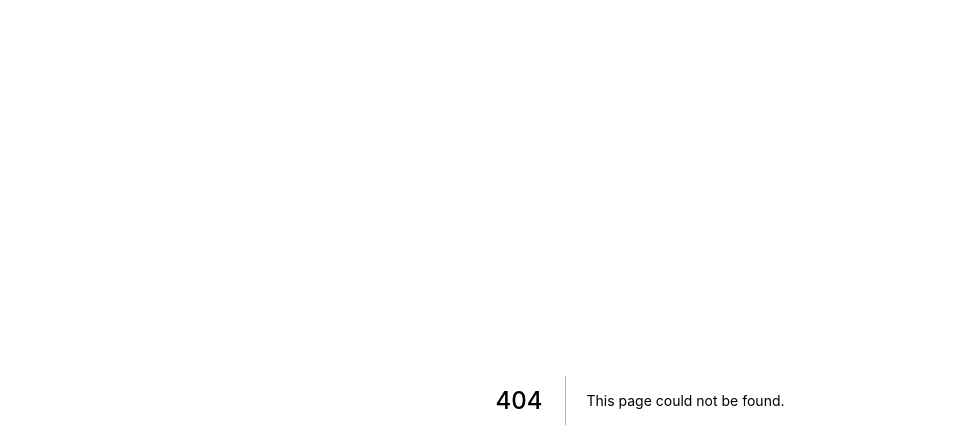
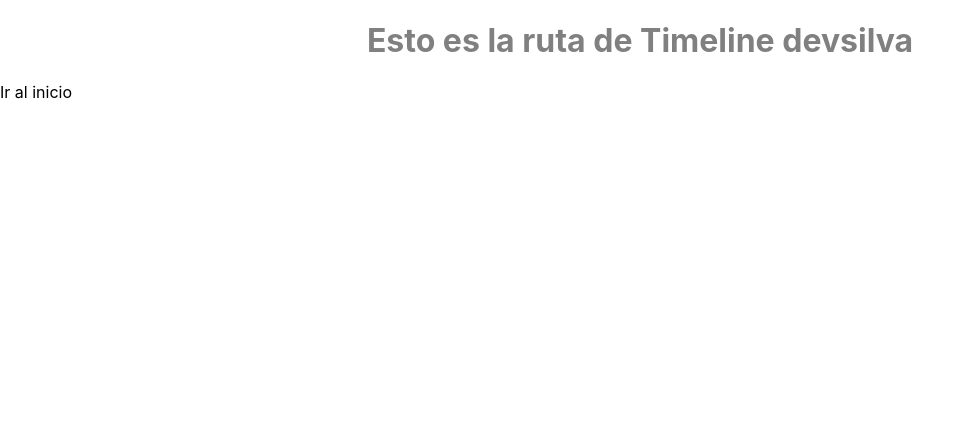
Before and after one commit to daviardev/twetdev, a Next.js app: page /timeline in a window 1280 px wide. Before the commit this address had no page. Shown: the top 448 px of the page, without its empty margins (0-973 px from the left). Built offline with nearby package versions, Linux system fonts and the light colour scheme.

Commit message:
feat: Using function asyn for the show name of the account

```diff
--- /dev/null
+++ b/pages/timeline/index.js
@@ -0,0 +1,25 @@
+import Link from "next/link"
+
+const Timeline = ({ userName }) => {
+    return (
+        <>
+            <h1>Esto es la ruta de Timeline { userName }</h1>
+            <Link href="/">
+                <a>Ir al inicio</a>
+            </Link>
+
+            <style jsx>{`
+                h1 {
+                    color: gray;
+                    text-align: center;
+                }
+            `}</style>
+        </>
+    )
+}
+
+Timeline.getInitialProps = async () => {
+    return { userName: 'devsilva' }
+}
+
+export default Timeline
```
